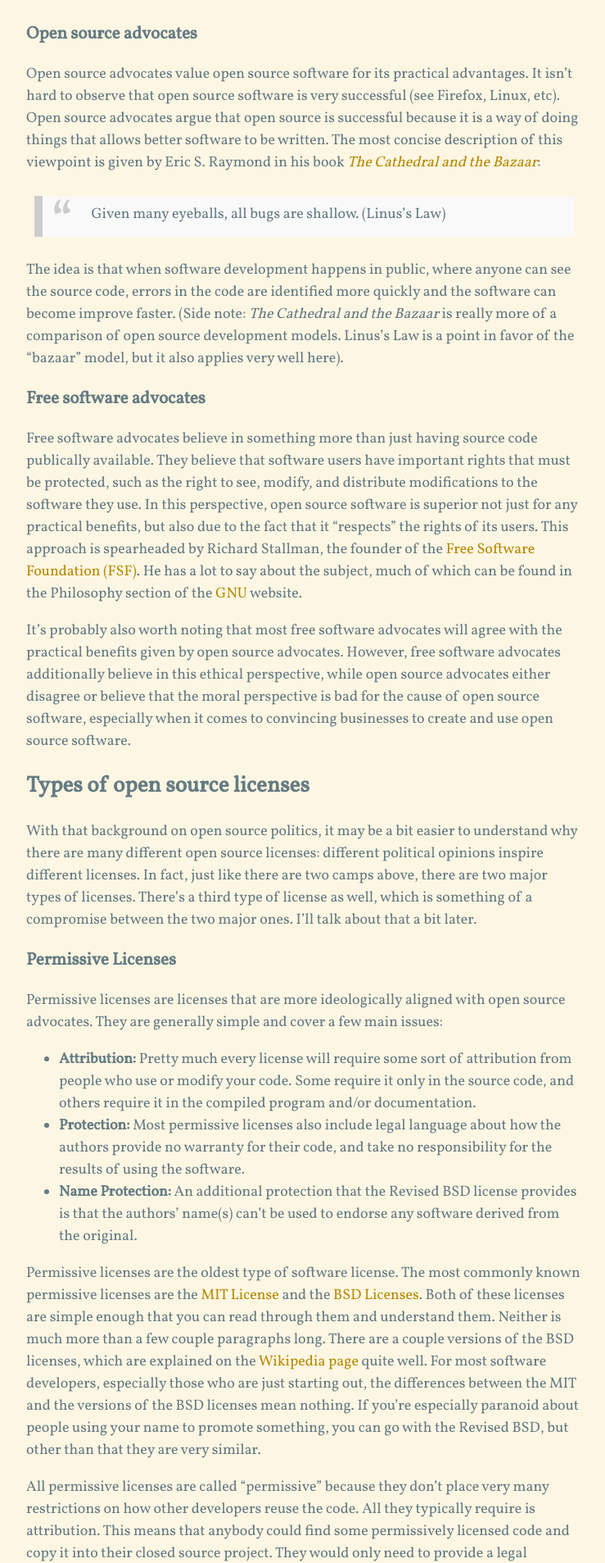
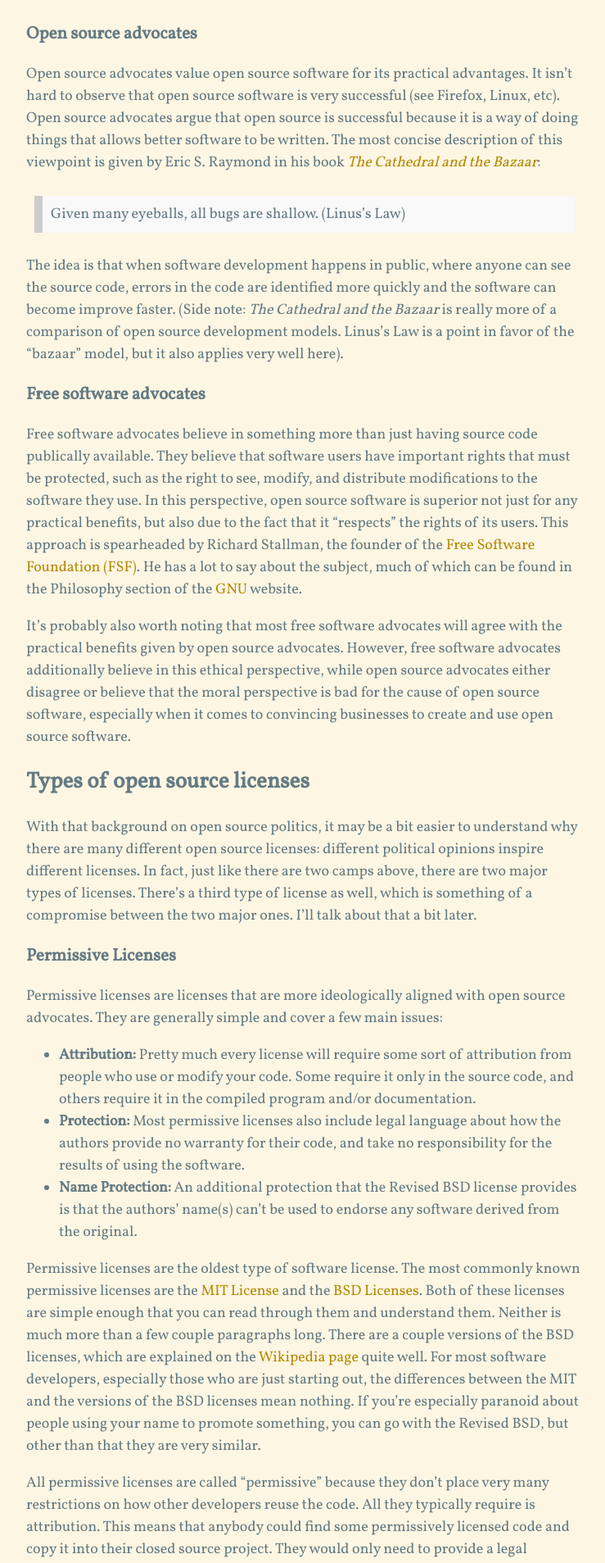
Before and after one commit to brenns10/brennan.io, a Jekyll site: the page built from _posts/2015-08-13-wild-world-of-licensing.md, in a window 1280 px wide. Shown: the part 1253-3160 px from the top of the page at 82% size, without its empty margins (268-1007 px from the left). Built offline with Jekyll 4.4.1, drawn with Linux system fonts in a browser that asks for light colours; nearby versions of some CDN libraries; Markdown is read by kramdown in place of the engine named in the settings; comment, search, counter and statistics services are not loaded.

Commit message:
Remove quote character from blockquote style.  Makes blockquotes more versatile.

```diff
--- a/assets/main.scss
+++ b/assets/main.scss
@@ -218,14 +218,6 @@
   padding: 0.5em 10px;
   quotes: "\201C""\201D""\2018""\2019";
 }
-blockquote:before {
-  color: #ccc;
-  content: open-quote;
-  font-size: 4em;
-  line-height: 0.1em;
-  margin-right: 0.25em;
-  vertical-align: -0.4em;
-}
 blockquote p {
   display: inline;
 }
```
